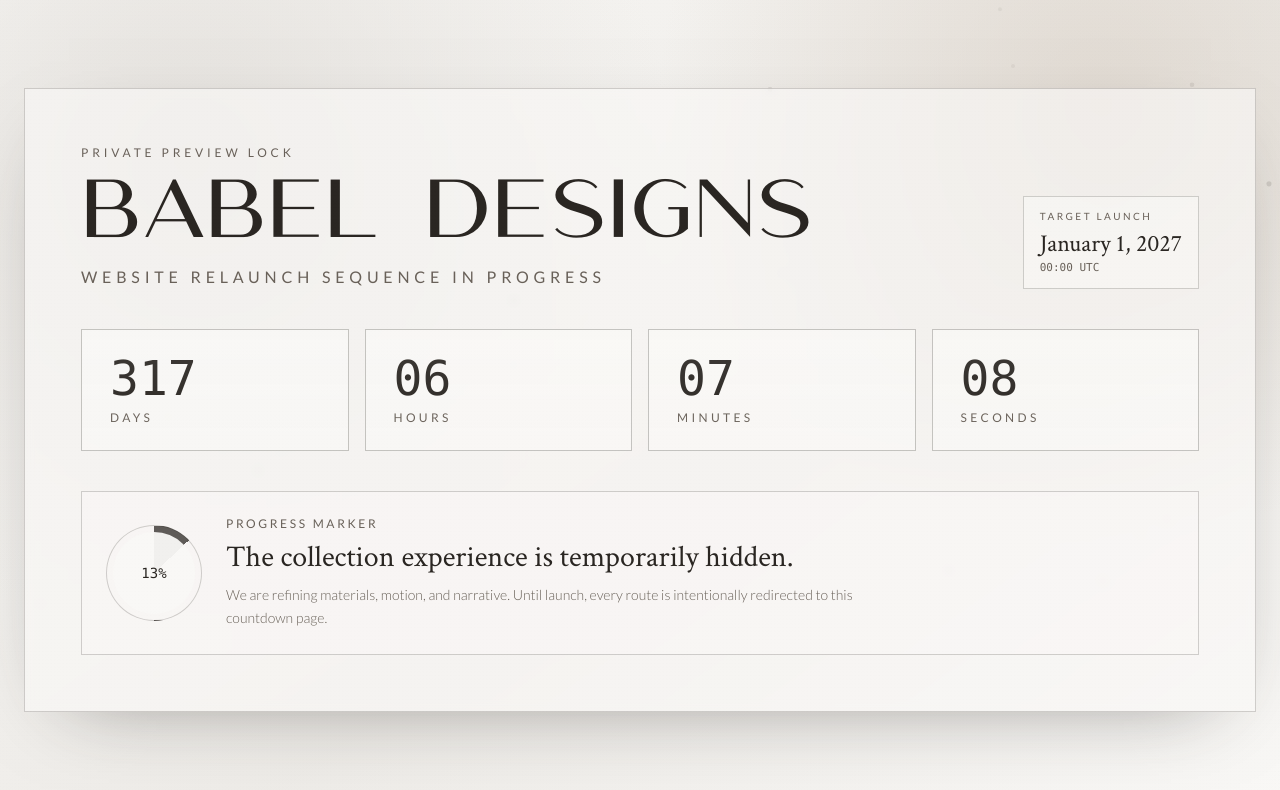
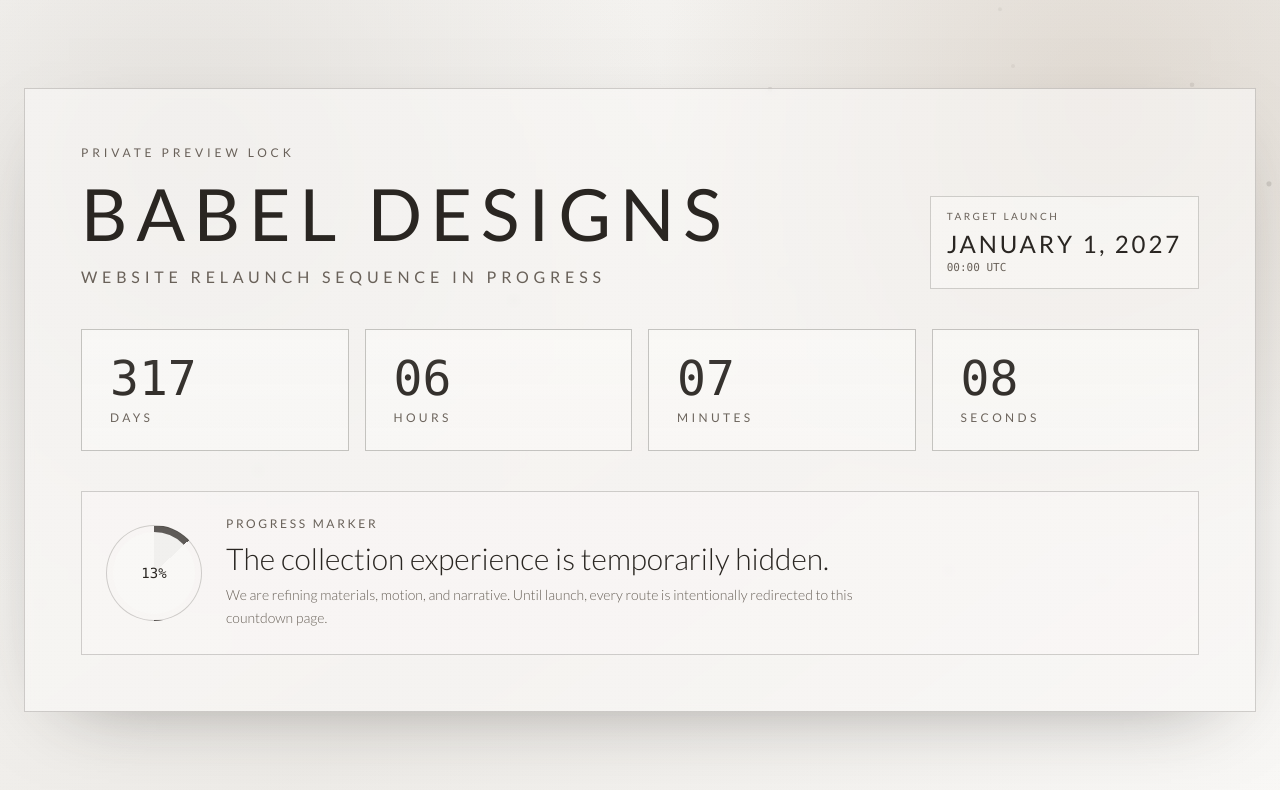
Before and after one commit to armanraghav/BABEL-DESIGNS, a React (Vite) app: page / in a window 1280 px wide. Shown: the top 790 px of the page. Built offline with nearby package versions, Linux system fonts and the light colour scheme; no server answers; the HTML template or start-up script is replaced by a standard one.

Commit message:
Updated project with latest changes

```diff
--- a/src/pages/LaunchCountdown.tsx
+++ b/src/pages/LaunchCountdown.tsx
@@ -84,14 +84,16 @@ const LaunchCountdown = () => {
           <div className="mb-10 flex flex-col gap-5 lg:flex-row lg:items-end lg:justify-between">
             <div>
               <p className="mb-4 font-sans text-xs uppercase tracking-[0.32em] text-muted-foreground">Private Preview Lock</p>
-              <h1 className="logo-title text-4xl leading-none text-foreground sm:text-5xl md:text-7xl">BABEL DESIGNS</h1>
+              <h1 className="font-sans text-4xl font-medium uppercase leading-none tracking-[0.12em] text-foreground sm:text-5xl md:text-7xl">
+                BABEL DESIGNS
+              </h1>
               <p className="mt-4 max-w-2xl font-sans text-sm uppercase tracking-[0.22em] text-muted-foreground sm:text-base sm:tracking-[0.3em]">
                 Website relaunch sequence in progress
               </p>
             </div>
             <div className="border border-foreground/20 bg-background/60 px-4 py-3">
               <p className="font-sans text-[10px] uppercase tracking-[0.25em] text-muted-foreground">Target Launch</p>
-              <p className="mt-1 font-serif text-xl text-foreground sm:text-2xl">January 1, 2027</p>
+              <p className="mt-1 font-sans text-xl uppercase tracking-[0.12em] text-foreground sm:text-2xl">January 1, 2027</p>
               <p className="font-mono text-[11px] text-muted-foreground">00:00 UTC</p>
             </div>
           </div>
@@ -116,7 +118,7 @@ const LaunchCountdown = () => {
             </div>
             <div className="text-center md:text-left">
               <p className="font-sans text-xs uppercase tracking-[0.22em] text-muted-foreground">Progress Marker</p>
-              <p className="mt-2 font-serif text-2xl font-light text-foreground sm:text-3xl">The collection experience is temporarily hidden.</p>
+              <p className="mt-2 font-sans text-2xl font-light text-foreground sm:text-3xl">The collection experience is temporarily hidden.</p>
               <p className="mt-2 max-w-2xl font-sans text-sm leading-relaxed text-muted-foreground">
                 We are refining materials, motion, and narrative. Until launch, every route is intentionally redirected to this countdown page.
               </p>
```
